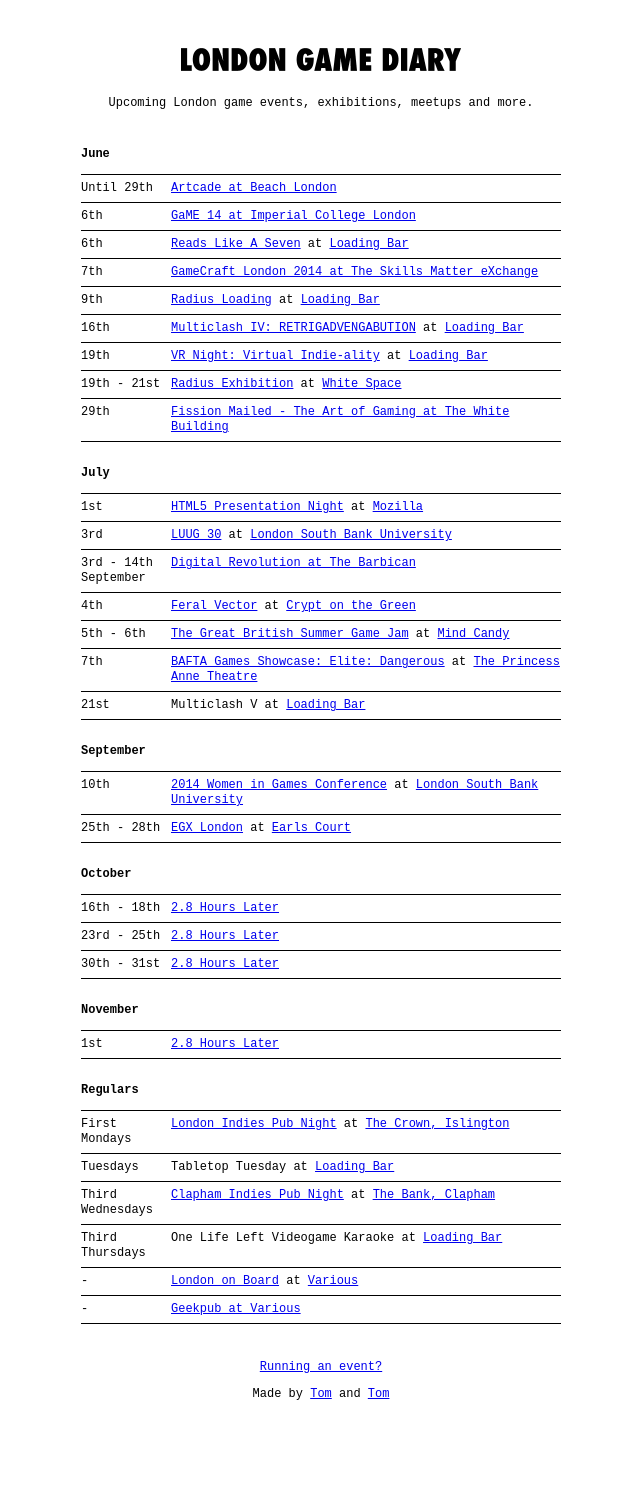
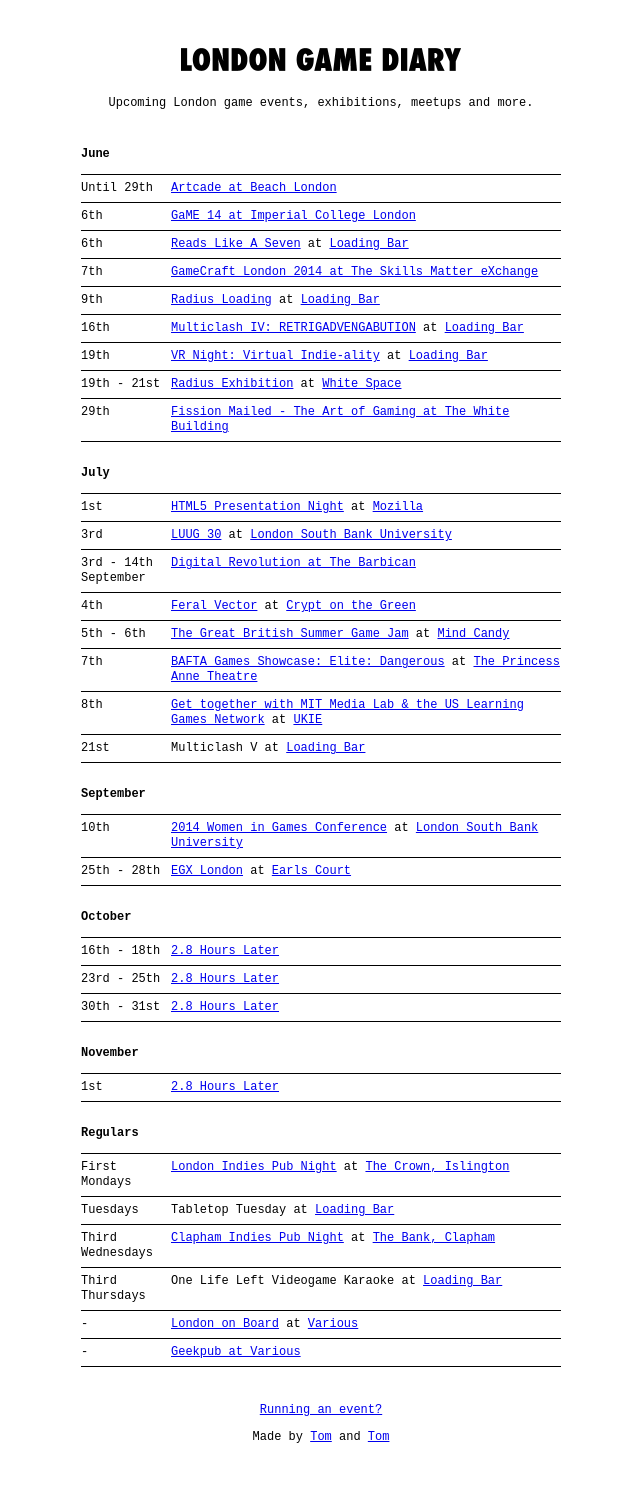
Before and after one commit to thomasmarshall/londongamediary.com, a Jekyll site: the page built from index.md, in a window 1280 px wide. Shown: the whole page, without its empty margins (319-959 px from the left). Built offline with Jekyll 4.4.1, drawn with Linux system fonts in a browser that asks for light colours; before the commit the page ends 1450 px from its top, so only the background shows below that.

Commit message:
Update index.md

```diff
--- a/index.md
+++ b/index.md
@@ -23,6 +23,7 @@
 4th | [Feral Vector](http://feral-vector.com/) at [Crypt on the Green](http://www.cryptonthegreen.com/)
 5th - 6th | [The Great British Summer Game Jam](https://www.eventbrite.com/e/the-great-british-summer-game-jam-with-mind-candy-and-autodesk-tickets-11322502911) at [Mind Candy](http://mindcandy.com/)
 7th | [BAFTA Games Showcase: Elite: Dangerous](https://bafta.ticketsolve.com/shows/873517394/events?show_id=873517394) at [The Princess Anne Theatre](http://www.bafta.org/venue-hire/rooms/the-princess-anne-theatre,1965,BA.html)
+8th | [Get together with MIT Media Lab & the US Learning Games Network](http://www.meetup.com/The-London-Educational-Games-Meetup-Group/events/189973272/) at [UKIE](http://ukie.info/)
 21st | Multiclash V at [Loading Bar](http://twitter.com/drinkrelaxplay)
 
 
```
